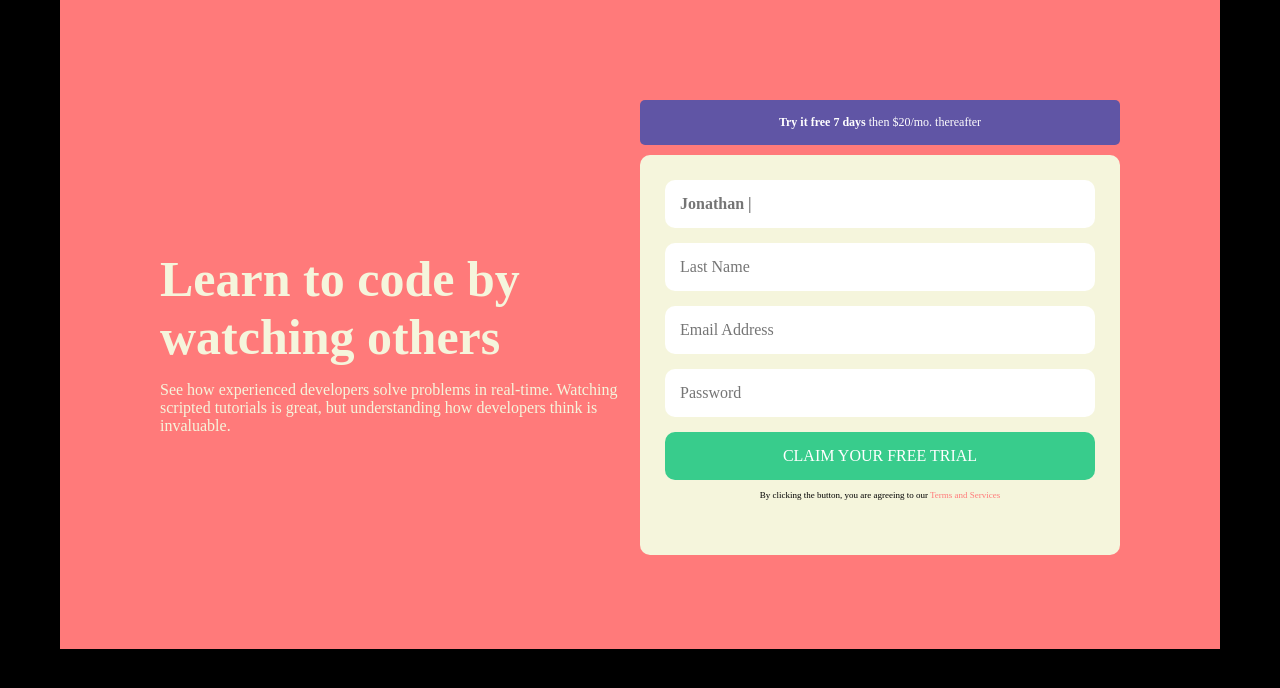
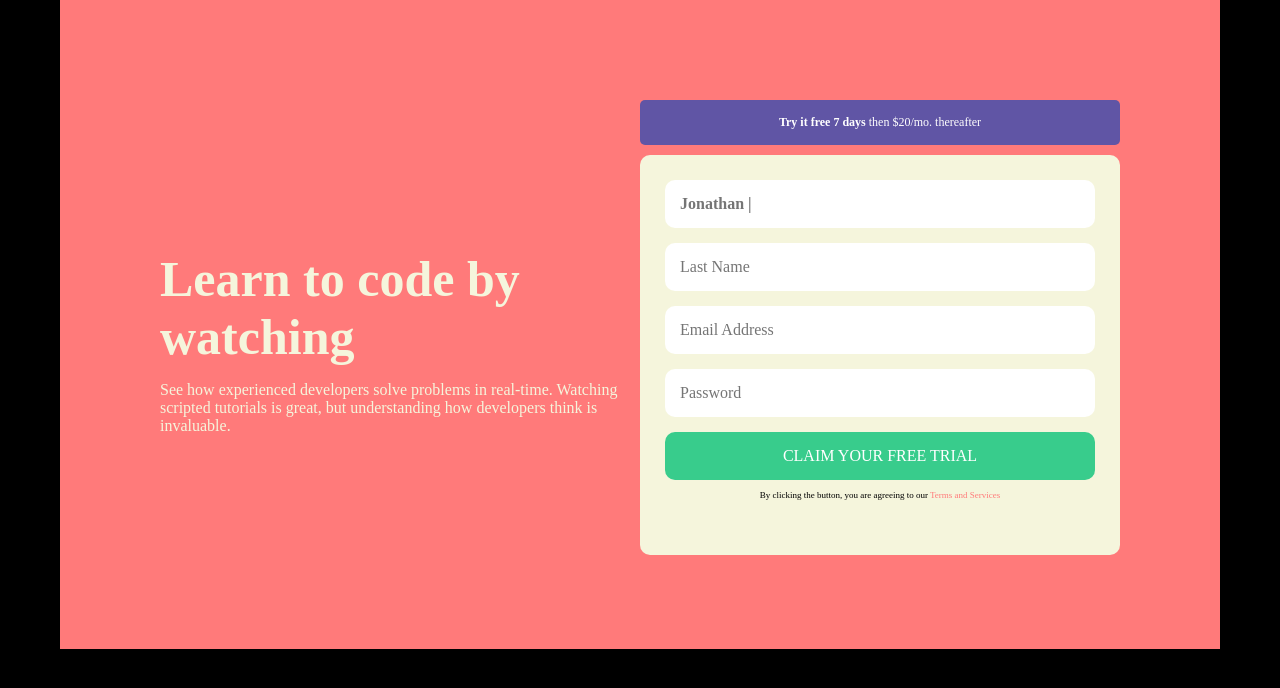
Before and after one commit to AifyDozie/Zuri-Responsive-Reg-form, a plain HTML site: page index.html in a window 1280 px wide. Drawn offline with Linux system fonts and the light colour scheme.

Commit message:
updated this file

```diff
--- a/index.html
+++ b/index.html
@@ -16,7 +16,7 @@
 
         <div class="left-container">
 
-                <h2>Learn to code by watching others</h2>
+                <h2>Learn to code by watching</h2>
                 <p id="see">See how experienced developers solve problems in real-time. Watching scripted tutorials is great, but understanding how developers think is invaluable.</p>
                 </div>
                 <div class="right-container">
```
